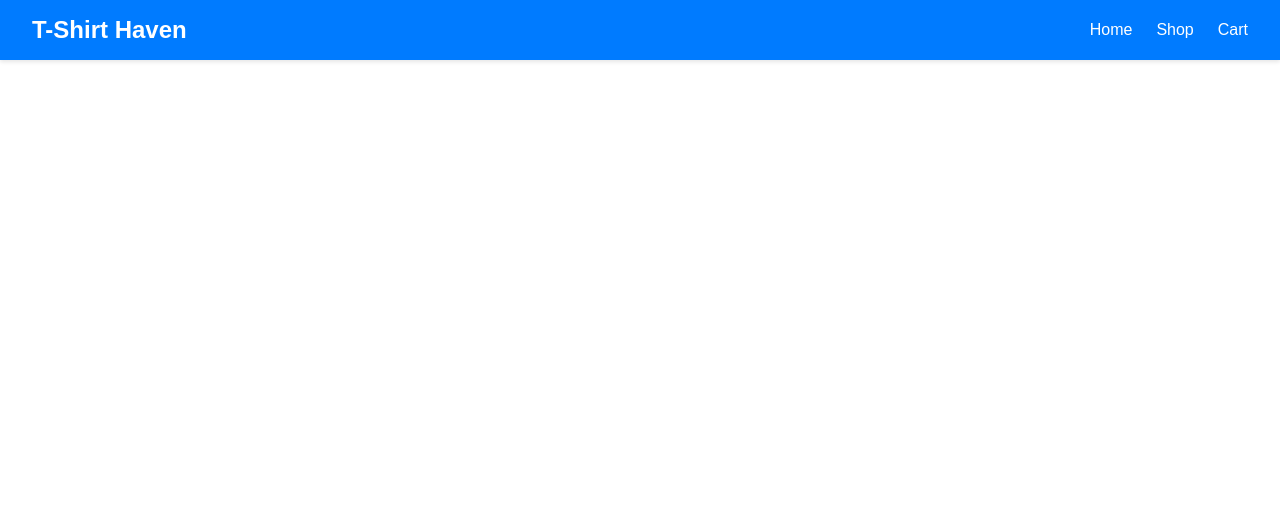
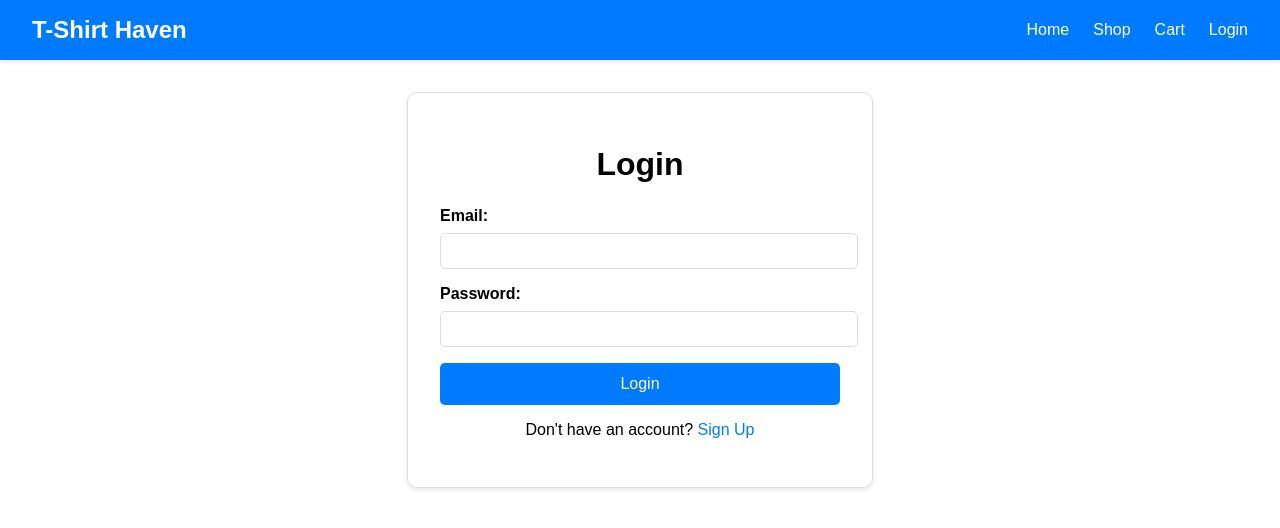
Before and after one commit to lexbanzonjr/creationz, a React (Create React App) app: page /login in a window 1280 px wide. Shown: the top 528 px of the page. Built offline with nearby package versions, Linux system fonts and the light colour scheme.

Commit message:
Added Login and SignUp page

```diff
--- a/src/App.tsx
+++ b/src/App.tsx
@@ -1,9 +1,11 @@
 import React from "react";
 import { BrowserRouter as Router, Routes, Route } from "react-router-dom";
+import Cart from "./pages/Cart";
+import Home from "./pages/Home";
+import Login from "./pages/Login";
 import Navbar from "./components/Navbar";
-import Home from "./pages/Home";
 import Shop from "./pages/Shop";
-import Cart from "./pages/Cart";
+import SignUp from "./pages/SignUp";
 
 const App: React.FC = () => {
   return (
@@ -11,8 +13,10 @@
       <Navbar />
       <Routes>
         <Route path="/" element={<Home />} />
+        <Route path="/cart" element={<Cart />} />
+        <Route path="/login" element={<Login />} />
+        <Route path="/signup" element={<SignUp />} />
         <Route path="/shop" element={<Shop />} />
-        <Route path="/cart" element={<Cart />} />
       </Routes>
     </Router>
   );
--- a/src/components/Navbar.tsx
+++ b/src/components/Navbar.tsx
@@ -18,6 +18,9 @@
         <li>
           <Link to="/cart">Cart</Link>
         </li>
+        <li>
+          <Link to="/login">Login</Link>
+        </li>
       </ul>
     </nav>
   );
--- a/src/components/ProductCard.tsx
+++ b/src/components/ProductCard.tsx
@@ -14,6 +14,7 @@
   const handleAddToCart = () => {
     // Call addToCart with the product details
     addToCart({ id, name, price, quantity: 1, image });
+    alert(`${name} added to cart!`);
   };
 
   return (
--- /dev/null
+++ b/src/pages/Auth.css
@@ -0,0 +1,61 @@
+.auth-container {
+  max-width: 400px;
+  margin: 2rem auto;
+  padding: 2rem;
+  border: 1px solid #ddd;
+  border-radius: 10px;
+  box-shadow: 0 2px 5px rgba(0, 0, 0, 0.1);
+  font-family: Arial, sans-serif;
+}
+
+h1 {
+  text-align: center;
+  margin-bottom: 1.5rem;
+}
+
+.auth-form .form-group {
+  margin-bottom: 1rem;
+}
+
+.auth-form label {
+  display: block;
+  margin-bottom: 0.5rem;
+  font-weight: bold;
+}
+
+.auth-form input {
+  width: 100%;
+  padding: 0.5rem;
+  font-size: 1rem;
+  border: 1px solid #ddd;
+  border-radius: 5px;
+}
+
+.auth-button {
+  width: 100%;
+  padding: 0.75rem;
+  background-color: #007bff;
+  color: white;
+  border: none;
+  border-radius: 5px;
+  cursor: pointer;
+  font-size: 1rem;
+}
+
+.auth-button:hover {
+  background-color: #0056b3;
+}
+
+p {
+  text-align: center;
+  margin-top: 1rem;
+}
+
+p a {
+  color: #007bff;
+  text-decoration: none;
+}
+
+p a:hover {
+  text-decoration: underline;
+}
--- /dev/null
+++ b/src/pages/Login.tsx
@@ -0,0 +1,55 @@
+import React, { useState } from "react";
+import "./Auth.css";
+
+const Login: React.FC = () => {
+  const [email, setEmail] = useState("");
+  const [password, setPassword] = useState("");
+
+  const handleSubmit = (e: React.FormEvent) => {
+    e.preventDefault();
+
+    // Perform login logic here (e.g., API call)
+    if (!email || !password) {
+      alert("Please enter both email and password");
+      return;
+    }
+
+    alert(`Logged in as ${email}`);
+  };
+
+  return (
+    <div className="auth-container">
+      <h1>Login</h1>
+      <form onSubmit={handleSubmit} className="auth-form">
+        <div className="form-group">
+          <label htmlFor="email">Email:</label>
+          <input
+            type="email"
+            id="email"
+            value={email}
+            onChange={(e) => setEmail(e.target.value)}
+            required
+          />
+        </div>
+        <div className="form-group">
+          <label htmlFor="password">Password:</label>
+          <input
+            type="password"
+            id="password"
+            value={password}
+            onChange={(e) => setPassword(e.target.value)}
+            required
+          />
+        </div>
+        <button type="submit" className="auth-button">
+          Login
+        </button>
+        <p>
+          Don't have an account? <a href="/signup">Sign Up</a>
+        </p>
+      </form>
+    </div>
+  );
+};
+
+export default Login;
--- /dev/null
+++ b/src/pages/SignUp.tsx
@@ -0,0 +1,66 @@
+import React, { useState } from "react";
+import "./Auth.css";
+
+const SignUp: React.FC = () => {
+  const [email, setEmail] = useState("");
+  const [password, setPassword] = useState("");
+  const [confirmPassword, setConfirmPassword] = useState("");
+
+  const handleSubmit = (e: React.FormEvent) => {
+    e.preventDefault();
+
+    // Perform sign-up logic here (e.g., API call)
+    if (password !== confirmPassword) {
+      alert("Passwords do not match");
+      return;
+    }
+
+    alert(`Signed up as ${email}`);
+  };
+
+  return (
+    <div className="auth-container">
+      <h1>Sign Up</h1>
+      <form onSubmit={handleSubmit} className="auth-form">
+        <div className="form-group">
+          <label htmlFor="email">Email:</label>
+          <input
+            type="email"
+            id="email"
+            value={email}
+            onChange={(e) => setEmail(e.target.value)}
+            required
+          />
+        </div>
+        <div className="form-group">
+          <label htmlFor="password">Password:</label>
+          <input
+            type="password"
+            id="password"
+            value={password}
+            onChange={(e) => setPassword(e.target.value)}
+            required
+          />
+        </div>
+        <div className="form-group">
+          <label htmlFor="confirm-password">Confirm Password:</label>
+          <input
+            type="password"
+            id="confirm-password"
+            value={confirmPassword}
+            onChange={(e) => setConfirmPassword(e.target.value)}
+            required
+          />
+        </div>
+        <button type="submit" className="auth-button">
+          Sign Up
+        </button>
+        <p>
+          Already have an account? <a href="/login">Login</a>
+        </p>
+      </form>
+    </div>
+  );
+};
+
+export default SignUp;
```
